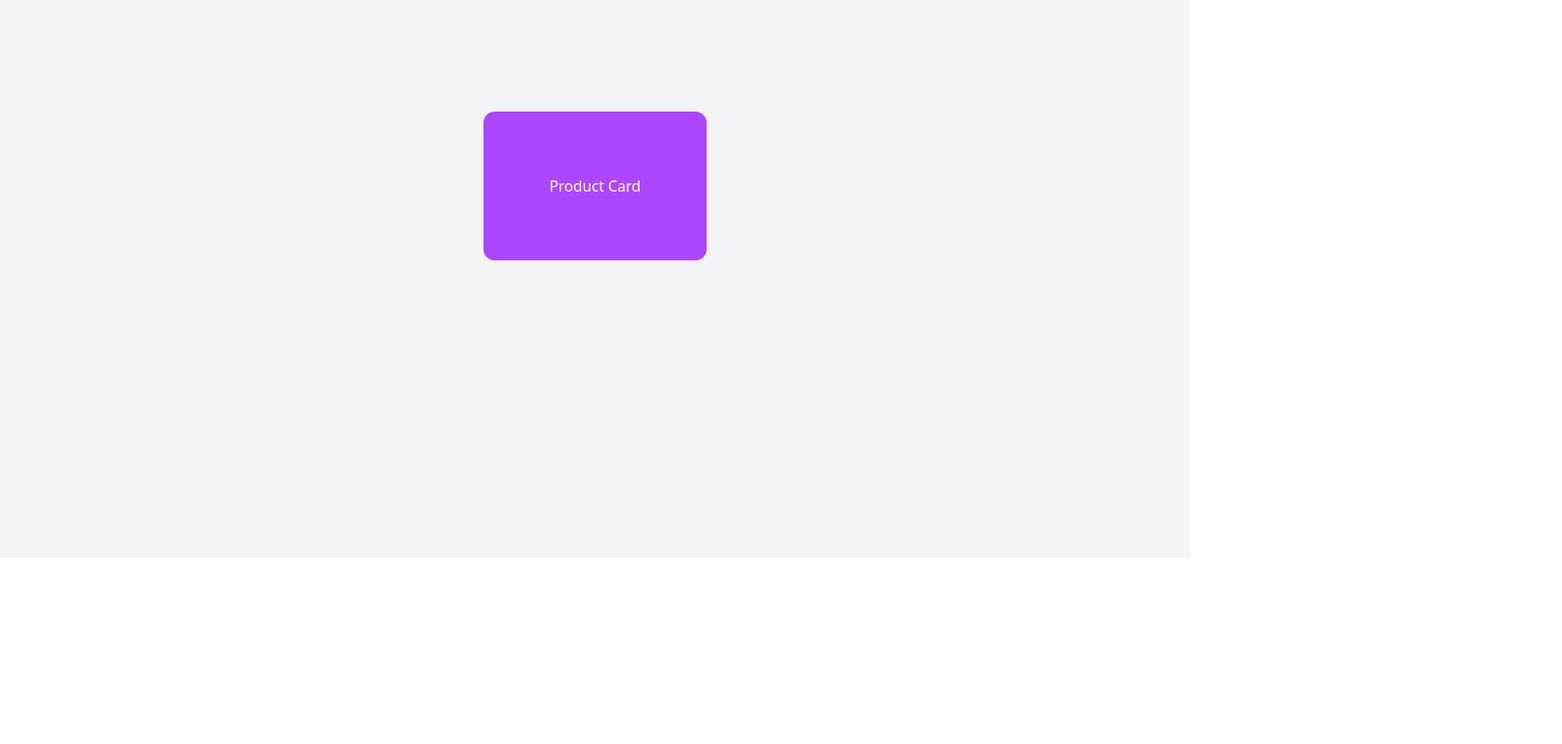
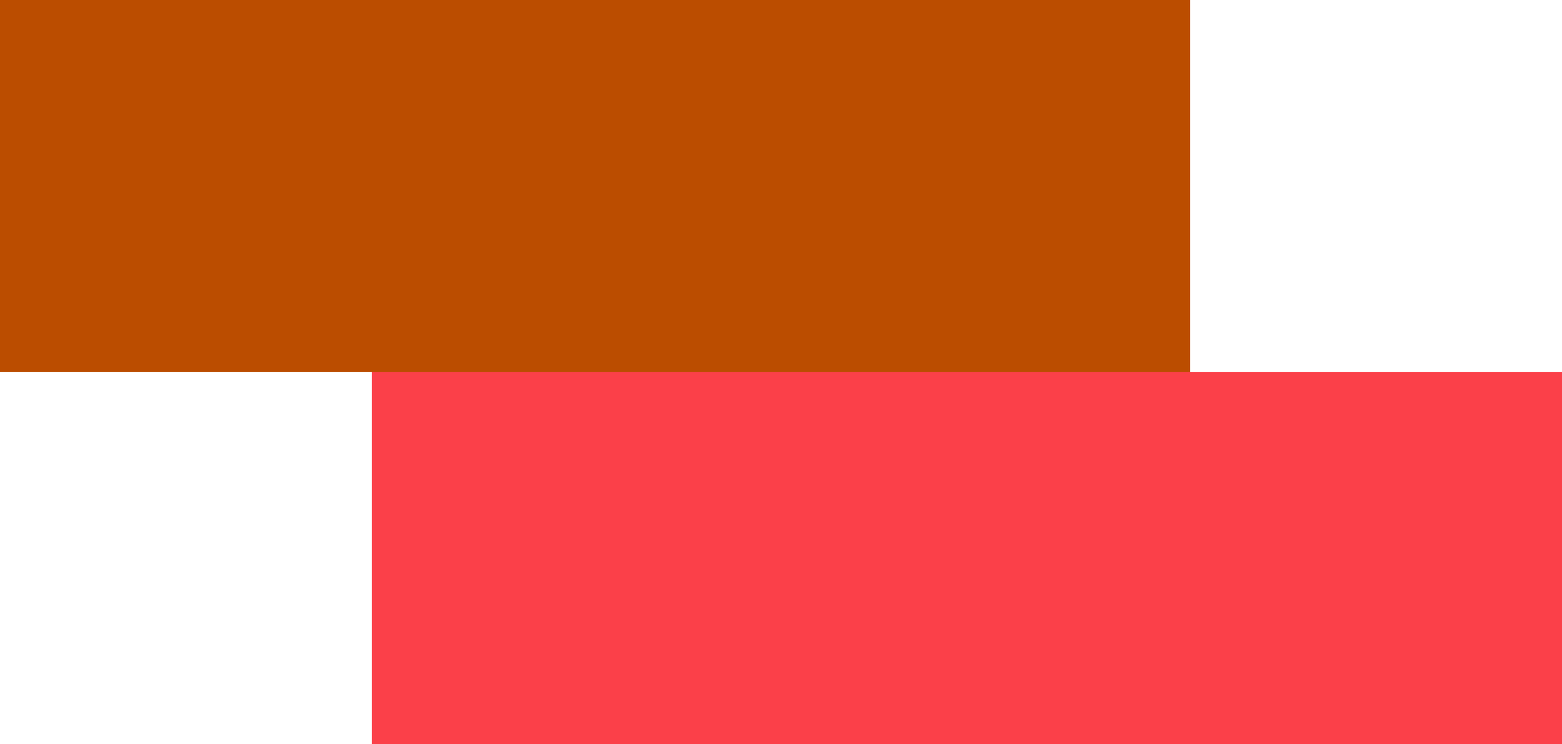
Before and after one commit to iomkarpanda/learning-framer, a React (Vite) app: page / in a window 1280 px wide. Shown: the part 200-1000 px from the top of the page at 93% size, 1680 px wide, since content can reach past the window. Before the commit the page ends 800 px from the top, so only its background shows below. Built offline with nearby package versions, Linux system fonts and the light colour scheme.

Commit message:
add scroll and viewani

```diff
--- a/src/App.jsx
+++ b/src/App.jsx
@@ -5,6 +5,7 @@ import VariantAni from "./components/VariantAni"
 import ExitAni from './components/ExitAni'
 import LayoutAni from './components/LayoutAni'
 import LayoutIDAni from './components/LayoutIDAni'
+import Scroll from './components/Scroll'
 
 
 function App() {
@@ -15,7 +16,8 @@ function App() {
       {/* <VariantAni/> */}
       {/* <ExitAni/> */}
       {/* <LayoutAni/> */}
-      <LayoutIDAni/>
+      {/* <LayoutIDAni/> */}
+      <Scroll/>
     </>
   )
 }
--- /dev/null
+++ b/src/components/Scroll.jsx
@@ -0,0 +1,28 @@
+import { motion,useTransform,useScroll } from "motion/react";
+
+import {useRef} from "react";
+
+function Scroll(){
+    const ref = useRef(null)
+    const {scrollYProgress} = useScroll({
+        target:ref,
+        offset:["start end","end start"]
+    })
+
+    const opacity = useTransform(scrollYProgress,[0,1],[0.8,1])
+    const translateX = useTransform(scrollYProgress,[0.5,1],[400,800])
+    return(
+        <>
+            <div className="w-full h-150 bg-amber-700"></div>
+            <motion.div className="w-full h-150 bg-red-500"
+            ref={ref}
+            style={{
+                opacity,
+                translateX}}></motion.div>
+            <div className="w-full h-150 bg-green-800"></div>
+        </>
+    )
+}
+
+
+export default Scroll;
--- a/src/components/ScrollAni.jsx
+++ /dev/null
@@ -1,6 +0,0 @@
-function ScrollAni(){
-    return{}
-}
-
-
-export default ScrollAni
--- /dev/null
+++ b/src/components/ViewAni.jsx
@@ -0,0 +1,22 @@
+import {motion} from "motion/react"
+
+function ViewAni(){
+    return(
+        <>
+            <motion.div
+            initial={{ opacity: 1, backgroundColor: "red", scaleX: 1 }}
+            whileInView={{
+                opacity: 0,
+                backgroundColor: "green",
+                scaleX: 0.1,
+                transition: { duration: 5, }
+            }}
+            viewport={{amount:0.5}}
+            style={{ width: "1000px", height: "40px", transformOrigin: "left" }}
+            />
+        </>
+    )
+}
+
+
+export default ViewAni
```
